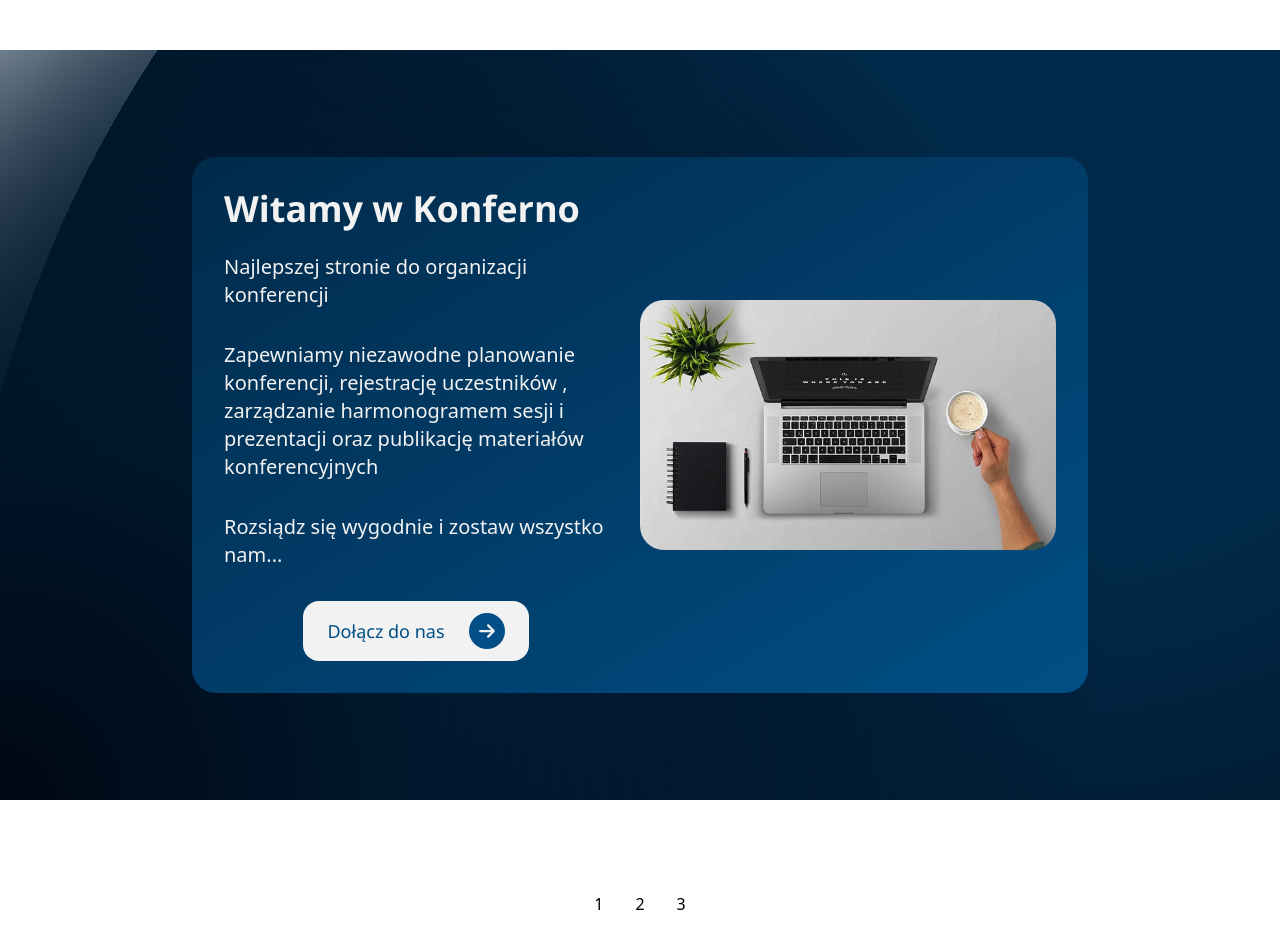
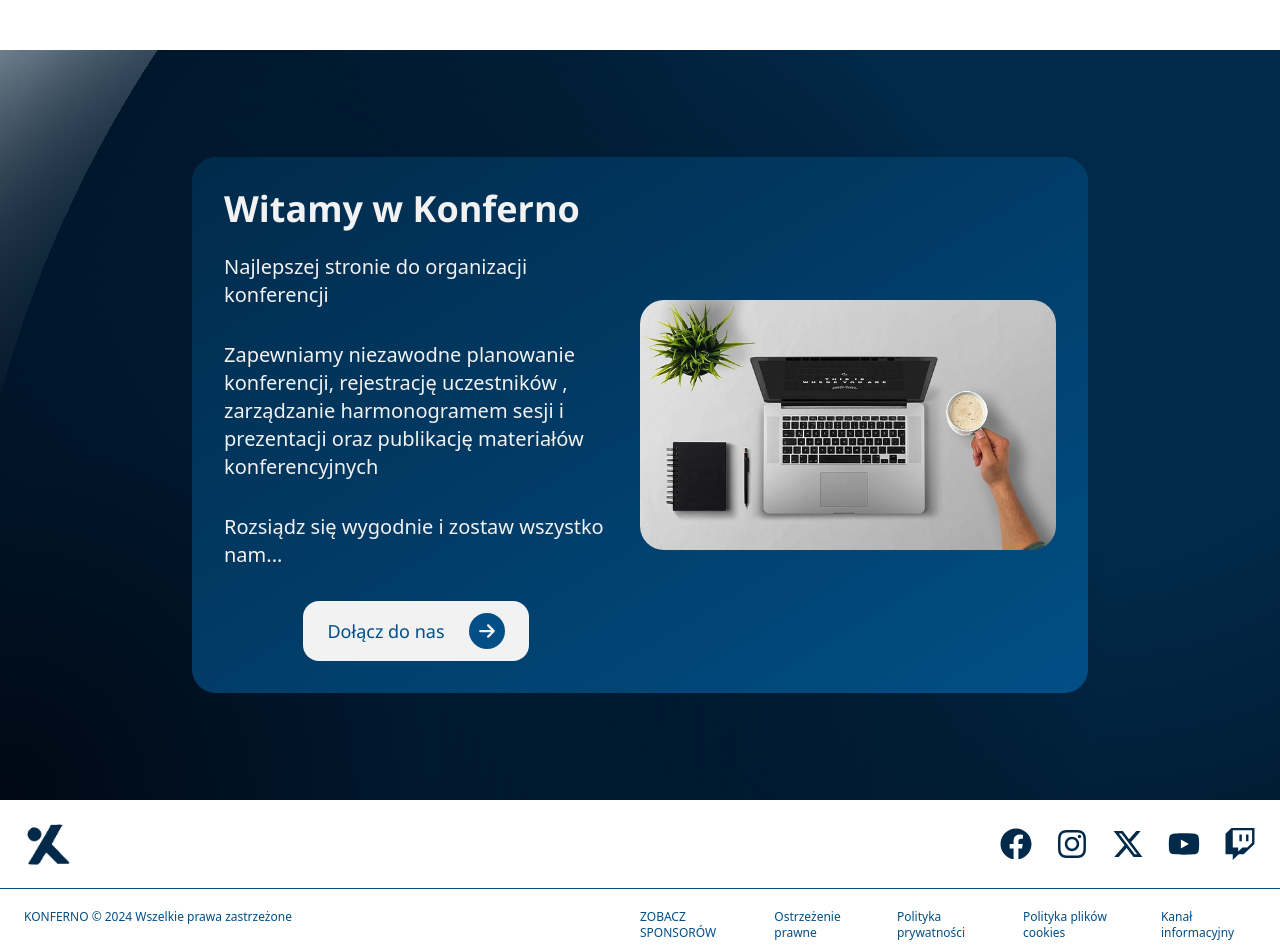
Before and after one commit to theImmortalCoders/konfero_frontend, a Next.js app: page / in a window 1280 px wide. Shown: the top 952 px of the page. Built offline with nearby package versions, Linux system fonts and the light colour scheme.

Commit message:
feat: #6 Page footer

```diff
--- a/src/components/common/Footer/Footer.tsx
+++ b/src/components/common/Footer/Footer.tsx
@@ -1,10 +1,32 @@
+import { FaFacebook, FaInstagram, FaYoutube, FaTwitch } from "react-icons/fa";
+import { FaXTwitter } from "react-icons/fa6";
+
 export default function Footer () {
     return (
         <footer>
-            <div className="flex flex-row items-center justify-center h-52 space-x-8">
-                <span>1</span>
-                <span>2</span>
-                <span>3</span>
+            <div className="flex justify-center px-6 py-5">
+                <span className="w-full">
+                    <img src="/logo/blue/logo_img_blue.png" alt="logo" className="w-12 h-12"/>
+                </span>
+                <span className="flex w-full justify-end items-center space-x-6 text-darkblue">
+                    <FaFacebook className="w-8 h-8"/>
+                    <FaInstagram className="w-8 h-8"/>
+                    <FaXTwitter className="w-8 h-8"/>
+                    <FaYoutube className="w-8 h-8"/>
+                    <FaTwitch className="w-8 h-8"/>
+                </span>
+            </div>
+            <div className="flex justify-center px-6 py-5 text-blue border-t border-blue">
+                <span className="flex w-full">
+                    <p className="font-sans text-xs">KONFERNO © 2024 Wszelkie prawa zastrzeżone</p>
+                </span>
+                <span className="flex w-full justify-end items-center space-x-6">
+                    <p className="font-sans text-xs">ZOBACZ SPONSORÓW</p>
+                    <p className="font-sans text-xs">Ostrzeżenie prawne</p>
+                    <p className="font-sans text-xs">Polityka prywatności</p>
+                    <p className="font-sans text-xs">Polityka plików cookies</p>
+                    <p className="font-sans text-xs">Kanał informacyjny</p>
+                </span>
             </div>
         </footer>
     )
```
